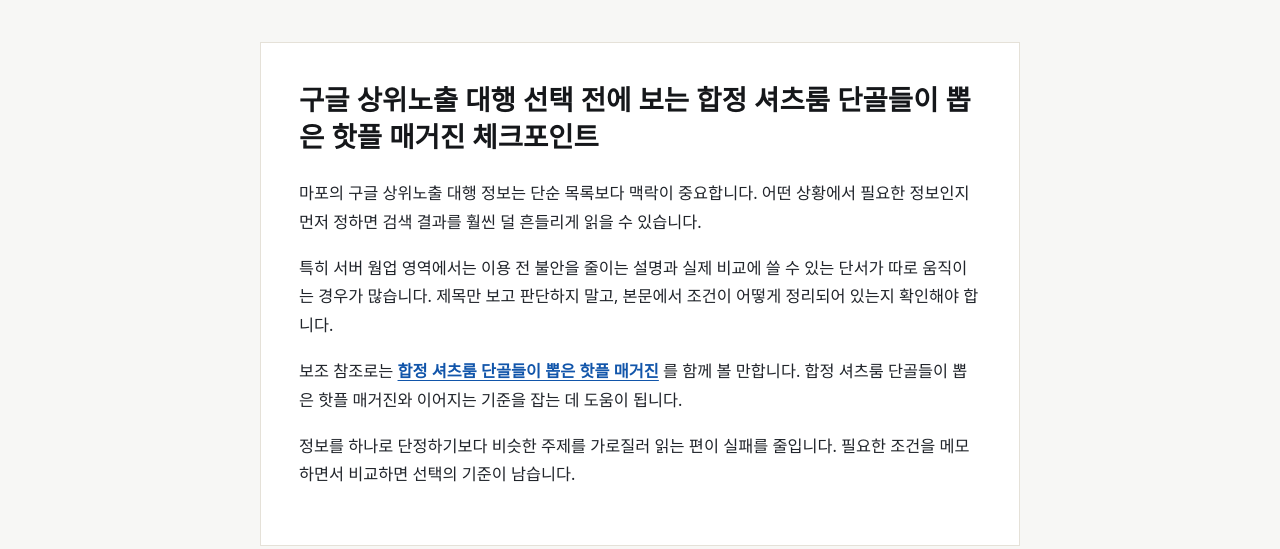
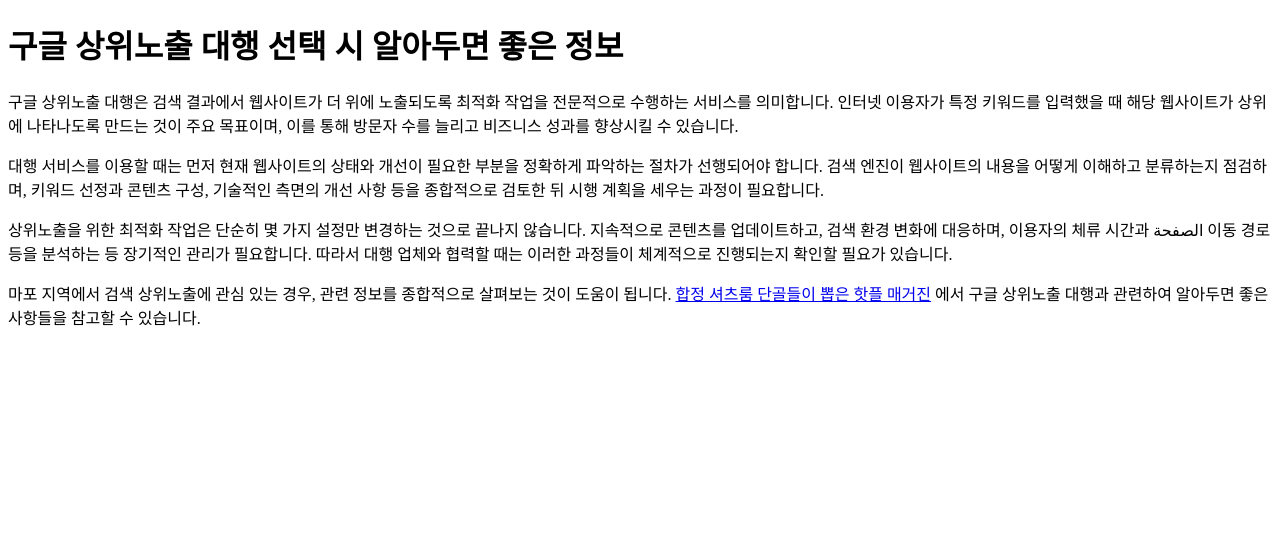
Before and after one commit to dydrkrtks7-cmd/bp-sf-t3-1779642675702-069, a plain HTML site: page posts/gemini-coverage-20260705-1324.html in a window 1280 px wide. Drawn offline with Linux system fonts and the light colour scheme.

Commit message:
deploy: garbage-free snapshot 2026-08-09T00:12:11.540Z

```diff
--- a/posts/gemini-coverage-20260705-1324.html
+++ b/posts/gemini-coverage-20260705-1324.html
@@ -1,25 +1,22 @@
 <!DOCTYPE html>
 <html lang="ko">
 <head>
-  <meta charset="UTF-8">
-  <meta name="viewport" content="width=device-width, initial-scale=1.0">
-  <title>구글 상위노출 대행 선택 전에 보는 합정 셔츠룸 단골들이 뽑은 핫플 매거진 체크포인트</title>
-  <link rel="canonical" href="https://daeheung-karaoke-bar-note.tipdesk.site/posts/gemini-coverage-20260705-1324.html">
+<meta charset="UTF-8">
+<meta name="viewport" content="width=device-width, initial-scale=1.0">
+<title>구글 상위노출 대행 선택 시 알아두면 좋은 정보</title>
+<link rel="canonical" href="https://daeheung-karaoke-bar-note.tipdesk.site/posts/gemini-coverage-20260705-1324.html">
   <meta name="bpaas-link-purpose" content="link-juice">
-  <style>body{font-family:'Noto Sans KR',system-ui,sans-serif;line-height:1.74;color:#20242a;max-width:760px;margin:0 auto;padding:42px 20px;background:#f7f7f5}article{background:#fff;padding:38px;border:1px solid #e5e1d8}h1{font-size:1.72rem;line-height:1.35;margin:0 0 24px;color:#15171a}p{margin:0 0 18px;font-size:1.02rem}.anchor-link{color:#1155aa;text-decoration:underline;text-underline-offset:3px;font-weight:700}</style>
   <link rel="icon" type="image/svg+xml" href="../favicon.svg">
   <meta property="og:url" content="https://daeheung-karaoke-bar-note.tipdesk.site/posts/gemini-coverage-20260705-1324.html">
-  <meta property="og:title" content="구글 상위노출 대행 선택 전에 보는 합정 셔츠룸 단골들이 뽑은 핫플 매거진 체크포인트">
+  <meta property="og:title" content="구글 상위노출 대행 선택 시 알아두면 좋은 정보">
   <meta property="og:type" content="website">
   <meta name="twitter:card" content="summary">
 </head>
 <body>
-  <article>
-    <h1>구글 상위노출 대행 선택 전에 보는 합정 셔츠룸 단골들이 뽑은 핫플 매거진 체크포인트</h1>
-    <p>마포의 구글 상위노출 대행 정보는 단순 목록보다 맥락이 중요합니다. 어떤 상황에서 필요한 정보인지 먼저 정하면 검색 결과를 훨씬 덜 흔들리게 읽을 수 있습니다.</p>
-    <p>특히 서버 웜업 영역에서는 이용 전 불안을 줄이는 설명과 실제 비교에 쓸 수 있는 단서가 따로 움직이는 경우가 많습니다. 제목만 보고 판단하지 말고, 본문에서 조건이 어떻게 정리되어 있는지 확인해야 합니다.</p>
-    <p>보조 참조로는 <a class="anchor-link" href="https://trend.keepnote.shop/" data-bpaas-link-target="hwagog-doorway">합정 셔츠룸 단골들이 뽑은 핫플 매거진</a> 를 함께 볼 만합니다. 합정 셔츠룸 단골들이 뽑은 핫플 매거진와 이어지는 기준을 잡는 데 도움이 됩니다.</p>
-    <p>정보를 하나로 단정하기보다 비슷한 주제를 가로질러 읽는 편이 실패를 줄입니다. 필요한 조건을 메모하면서 비교하면 선택의 기준이 남습니다.</p>
-  </article>
+<h1>구글 상위노출 대행 선택 시 알아두면 좋은 정보</h1>
+<p>구글 상위노출 대행은 검색 결과에서 웹사이트가 더 위에 노출되도록 최적화 작업을 전문적으로 수행하는 서비스를 의미합니다. 인터넷 이용자가 특정 키워드를 입력했을 때 해당 웹사이트가 상위에 나타나도록 만드는 것이 주요 목표이며, 이를 통해 방문자 수를 늘리고 비즈니스 성과를 향상시킬 수 있습니다.</p>
+<p>대행 서비스를 이용할 때는 먼저 현재 웹사이트의 상태와 개선이 필요한 부분을 정확하게 파악하는 절차가 선행되어야 합니다. 검색 엔진이 웹사이트의 내용을 어떻게 이해하고 분류하는지 점검하며, 키워드 선정과 콘텐츠 구성, 기술적인 측면의 개선 사항 등을 종합적으로 검토한 뒤 시행 계획을 세우는 과정이 필요합니다.</p>
+<p>상위노출을 위한 최적화 작업은 단순히 몇 가지 설정만 변경하는 것으로 끝나지 않습니다. 지속적으로 콘텐츠를 업데이트하고, 검색 환경 변화에 대응하며, 이용자의 체류 시간과 الصفحة 이동 경로 등을 분석하는 등 장기적인 관리가 필요합니다. 따라서 대행 업체와 협력할 때는 이러한 과정들이 체계적으로 진행되는지 확인할 필요가 있습니다.</p>
+<p>마포 지역에서 검색 상위노출에 관심 있는 경우, 관련 정보를 종합적으로 살펴보는 것이 도움이 됩니다. <a class="anchor-link" href="https://trend.keepnote.shop/" data-bpaas-link-target="hwagog-doorway">합정 셔츠룸 단골들이 뽑은 핫플 매거진</a> 에서 구글 상위노출 대행과 관련하여 알아두면 좋은 사항들을 참고할 수 있습니다.</p>
 </body>
 </html>
```
